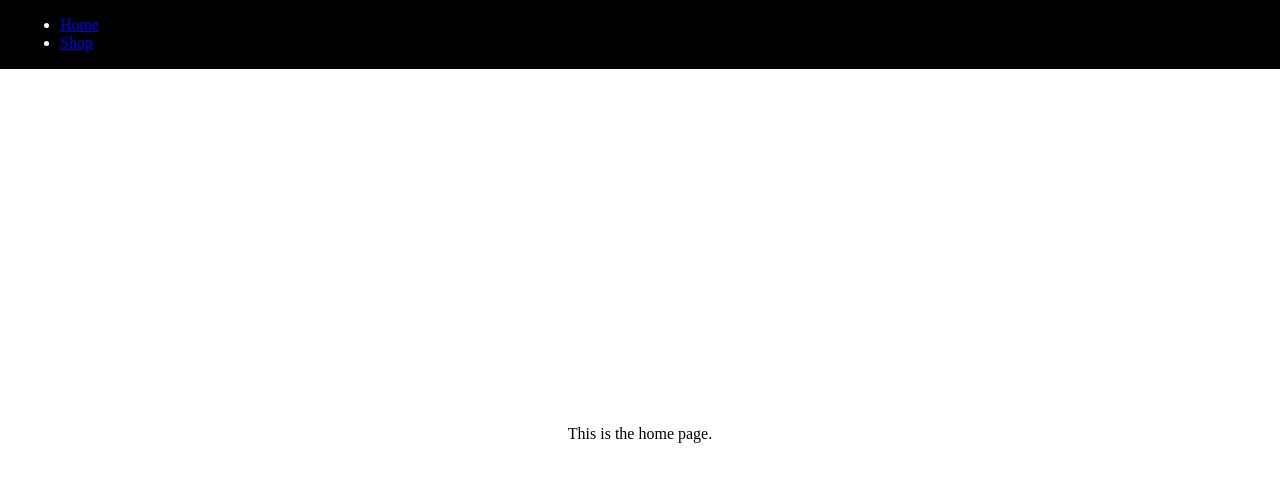
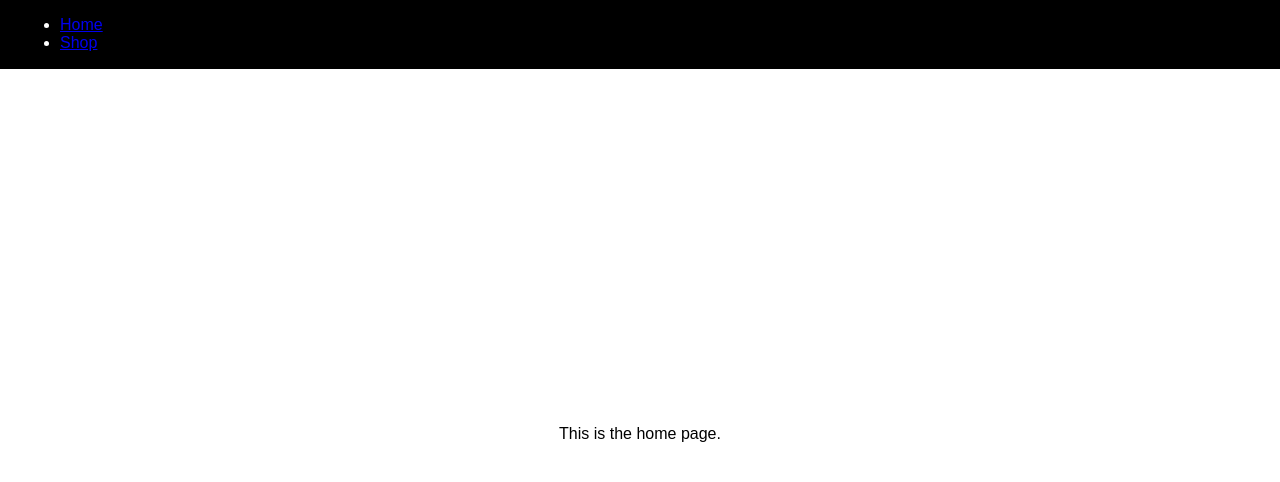
Before and after one commit to pv-230/odin-shopping-cart, a React (Vite) app: page / in a window 1280 px wide. Shown: the top 482 px of the page. Built offline with nearby package versions, Linux system fonts and the light colour scheme.

Commit message:
Add sans-serif as default font family

```diff
--- a/src/index.css
+++ b/src/index.css
@@ -7,6 +7,7 @@
 html {
   min-height: 100%;
   display: flex;
+  font-family: sans-serif;
 }
 
 body,
```
